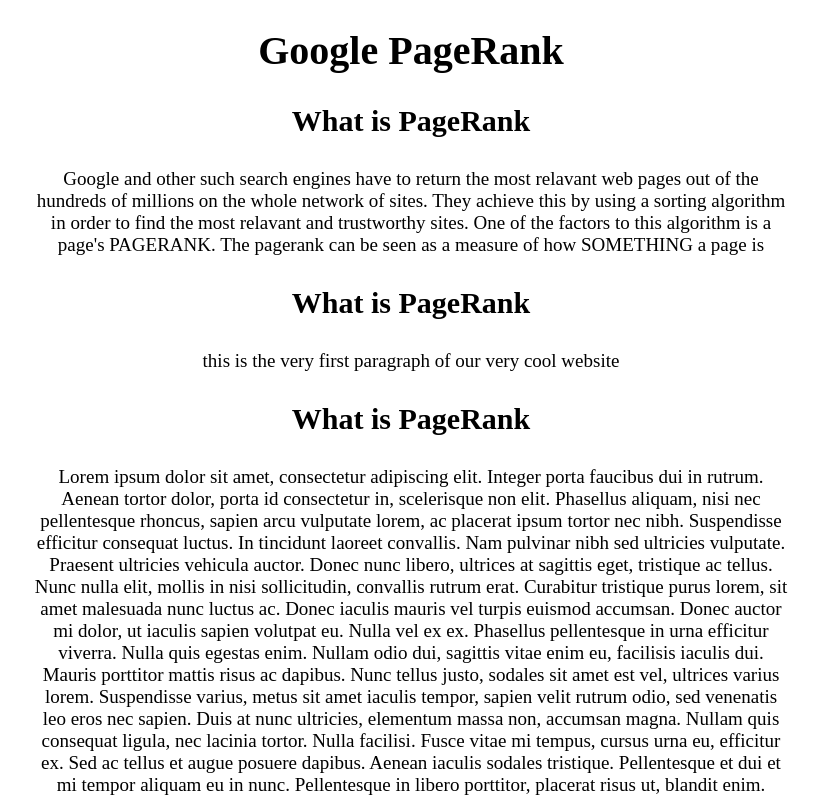
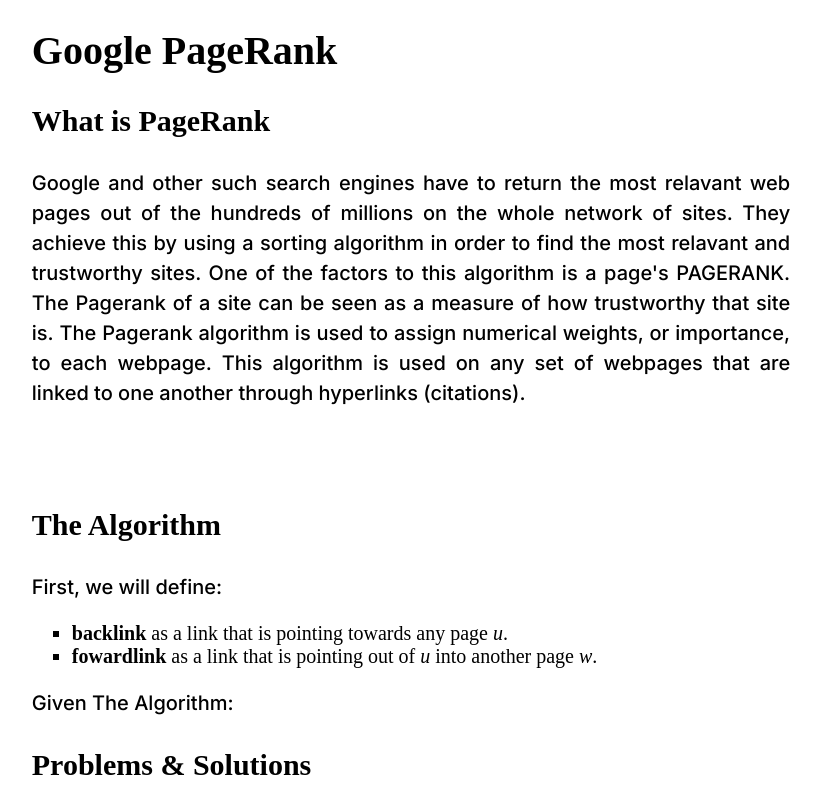
Before and after one commit to jamesyu30/pagerank, a plain HTML site: page index.html in a window 1280 px wide. Shown: the top 797 px of the page, without its empty margins (229-1050 px from the left). Drawn offline with Linux system fonts and the light colour scheme; a web font is replaced by a local one.

Commit message:
added some srufgf bur not mcuh plesae we need to do this and i dont have the attention span but tommrow i will

```diff
--- a/index.html
+++ b/index.html
@@ -1,8 +1,13 @@
 <!DOCTYPE html>
 <html>
     <head>
+        <!-- This is For google fonts -->
+        <link rel="preconnect" href="https://fonts.googleapis.com">
+        <link rel="preconnect" href="https://fonts.gstatic.com" crossorigin>
+        <link href="https://fonts.googleapis.com/css2?family=Inter:wght@500&family=PT+Mono&display=swap" rel="stylesheet">
+
+        <link rel="shortcut icon" type="image/jpg" href="../static/favicon.png"/>
         <link rel="stylesheet" href="mystyle.css">
-        <link rel="shortcut icon" type="image/jpg" href="../static/favicon.png"/>
         <title>TED super PageRankness</title>
     </head>
 
@@ -17,20 +22,30 @@
             <p>
                 Google and other such search engines have to return the most relavant web pages out of the hundreds of millions on the whole network of sites.
                 They achieve this by using a sorting algorithm in order to find the most relavant and trustworthy sites. One of the factors to this
-                algorithm is a page's PAGERANK. The pagerank can be seen as a measure of how SOMETHING a page is
+                algorithm is a page's PAGERANK. The Pagerank of a site can be seen as a measure of how trustworthy that site is.
+                The Pagerank algorithm is used to assign numerical weights, or importance, to each webpage. This algorithm is used on any set
+                of webpages that are linked to one another through hyperlinks (citations).
             </p>
         </div>
 
         <div class="model">
-            <h3>What is PageRank</h3>
+            <h3>The Algorithm</h3>
 
             <p>
-                this is the very first paragraph of our very cool website
+                First, we will define:
+            </p>
+                <ul>
+                    <li><b>backlink</b> as a link that is pointing towards any page <i>u</i>. <br> </li>
+                    <li><b>fowardlink</b> as a link that is pointing out of <i>u</i> into another page <i>w</i>. </li>
+                </ul>
+            <p>
+                Given The Algorithm:
+                <!-- PUT AN IMAGE HERE -->
             </p>
         </div>
 
         <div class="problems">
-            <h3>What is PageRank</h3>
+            <h3>Problems & Solutions</h3>
 
             <p>
 
@@ -48,7 +63,7 @@ In hac habitasse platea dictumst. Vivamus vitae velit tortor. Phasellus cursus j
         </div>
 
         <div class="conclusion">
-            <h3>What is PageRank</h3>
+            <h3>Conclusion</h3>
 
             <p>
                 this is the very first paragraph of our very cool website
--- a/mystyle.css
+++ b/mystyle.css
@@ -1,12 +1,24 @@
 .center {
   margin:auto;
   width: 60%;
-  text-align: center;
+  text-align: justify;
 }
 
 p {
-  font-family: "Lucida Sans Typewriter";
-  font-size: 19px;
+  font-family: "Inter";
+  font-size: 20px;
+  line-height: 1.5;
+}
+
+.model {
+  margin-top: 100px;
+}
+
+ul{
+  text-align: left;
+  list-style-type: square;
+  font-size: 20px;
+  font-family: "PT Mono";
 }
 
 h1 {
@@ -15,6 +27,7 @@ h1 {
 
 h3{
   font-size: 30px;
+  text-align: left;
 }
 
 body::-webkit-scrollbar {
```
